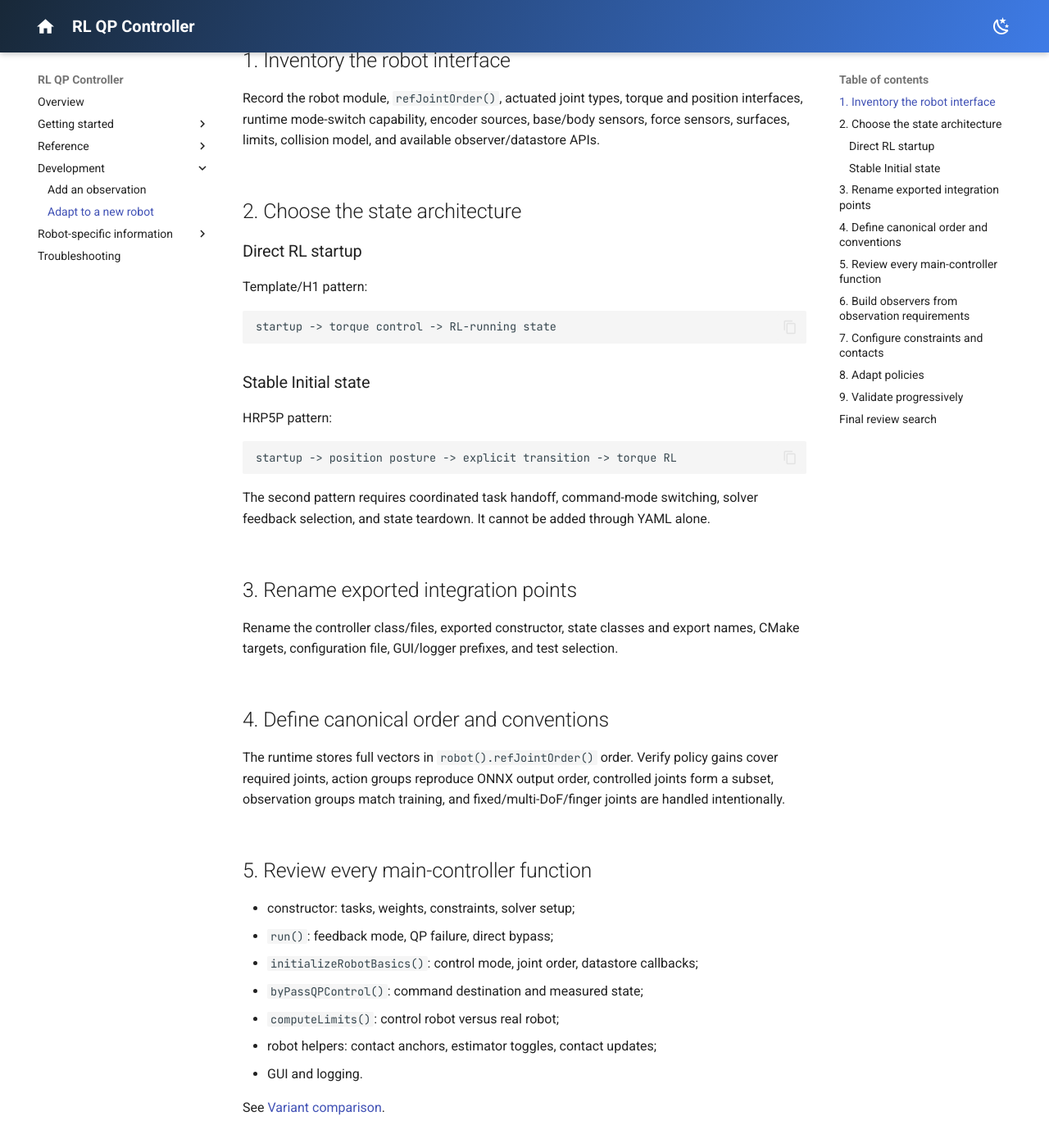
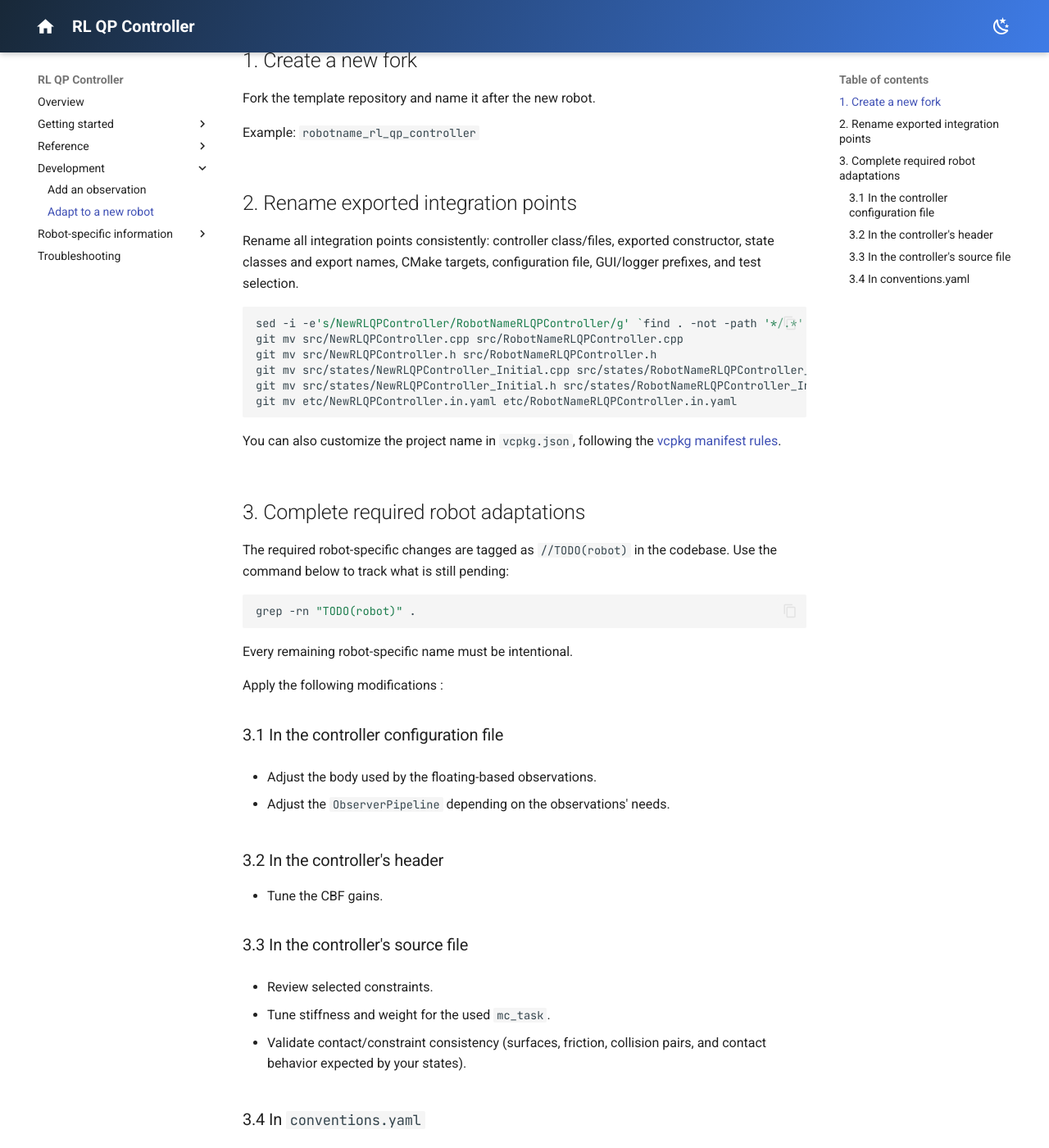
Before and after one commit to Alhuuin/rl-qp-controller.github.io, an MkDocs documentation site: the page built from docs/content/development/adapt-new-robot.md, in a window 1280 px wide and 1400 px high, scrolled down 247 px. Shown: the whole window at 82% size. Built offline with MkDocs 1.6.1 and Material for MkDocs 9.7.7, drawn with Linux system fonts in a browser that asks for light colours; comment, search, counter and statistics services are not loaded; some of the changed text lies outside the part shown.

Commit message:
feat: add new observation/robot done

````diff
--- a/docs/content/development/adapt-new-robot.md
+++ b/docs/content/development/adapt-new-robot.md
@@ -4,82 +4,65 @@ title: Adapt to a new robot
 
 # Adapt to a new robot
 
-Start from the base template. Use H1 and HRP5P as examples of different adaptation strategies, not as layers that must both be reproduced.
+Start from the base template, then apply the robot-specific changes below.
+Existing robot variants are useful references when you need examples of different adaptation strategies.
 
-## 1. Inventory the robot interface
+## 1. Create a new fork
 
-Record the robot module, `refJointOrder()`, actuated joint types, torque and position interfaces, runtime mode-switch capability, encoder sources, base/body sensors, force sensors, surfaces, limits, collision model, and available observer/datastore APIs.
+Fork the template repository and name it after the new robot.
 
-## 2. Choose the state architecture
+Example: `robotname_rl_qp_controller`
 
-### Direct RL startup
+## 2. Rename exported integration points
 
-Template/H1 pattern:
+Rename all integration points consistently: controller class/files, exported constructor, state classes and export names, CMake targets, configuration file, GUI/logger prefixes, and test selection.
 
-```text
-startup -> torque control -> RL-running state
+```bash
+sed -i -e's/NewRLQPController/RobotNameRLQPController/g' `find . -not -path '*/.*' -type f`
+git mv src/NewRLQPController.cpp src/RobotNameRLQPController.cpp
+git mv src/NewRLQPController.h src/RobotNameRLQPController.h
+git mv src/states/NewRLQPController_Initial.cpp src/states/RobotNameRLQPController_Initial.cpp
+git mv src/states/NewRLQPController_Initial.h src/states/RobotNameRLQPController_Initial.h
+git mv etc/NewRLQPController.in.yaml etc/RobotNameRLQPController.in.yaml
 ```
 
-### Stable Initial state
+You can also customize the project name in `vcpkg.json`, following the [vcpkg manifest rules](https://github.com/microsoft/vcpkg/blob/master/docs/users/manifests.md).
 
-HRP5P pattern:
+## 3. Complete required robot adaptations
 
-```text
-startup -> position posture -> explicit transition -> torque RL
-```
-
-The second pattern requires coordinated task handoff, command-mode switching, solver feedback selection, and state teardown. It cannot be added through YAML alone.
-
-## 3. Rename exported integration points
-
-Rename the controller class/files, exported constructor, state classes and export names, CMake targets, configuration file, GUI/logger prefixes, and test selection.
-
-## 4. Define canonical order and conventions
-
-The runtime stores full vectors in `robot().refJointOrder()` order. Verify policy gains cover required joints, action groups reproduce ONNX output order, controlled joints form a subset, observation groups match training, and fixed/multi-DoF/finger joints are handled intentionally.
-
-## 5. Review every main-controller function
-
-- constructor: tasks, weights, constraints, solver setup;
-- `run()`: feedback mode, QP failure, direct bypass;
-- `initializeRobotBasics()`: control mode, joint order, datastore callbacks;
-- `byPassQPControl()`: command destination and measured state;
-- `computeLimits()`: control robot versus real robot;
-- robot helpers: contact anchors, estimator toggles, contact updates;
-- GUI and logging.
-
-See [Variant comparison](../robots/comparison.md).
-
-## 6. Build observers from observation requirements
-
-For every observation identify whether it needs encoders, velocities, multibody state, body sensors, force sensors, command, phase, or previous action. Configure only observers that provide those signals.
-
-## 7. Configure constraints and contacts
-
-Validate collision pairs, surfaces, friction, contact type, compound joints, CBF gains, damping/interaction distances, velocity percentages, and whether contacts are static, state-driven, or force-driven.
-
-## 8. Adapt policies
-
-Replace placeholder joints, gains, default pose, bodies, sensors, and ONNX files. Keep `minimalExample` and `fullExample` as format references or preserve equivalent documentation elsewhere.
-
-## 9. Validate progressively
-
-1. Build and load controller/state libraries.
-2. Verify joint order, bodies, sensors, and observer output.
-3. Load ONNX and validate dimensions.
-4. Plot each observation.
-5. Check action, scale, `q_zero`, and `q_rl`.
-6. Test tasks and QP in simulation.
-7. Test state transitions separately from policy behavior.
-8. Use direct torque bypass only diagnostically.
-9. Move to hardware after validating command and safety interfaces.
-
-## Final review search
+The required robot-specific changes are tagged as `//TODO(robot)` in the codebase.
+Use the command below to track what is still pending:
 
 ```bash
-grep -RIn "TODO(robot)\|TODO(policy)" .
-grep -RIn "H1\|HRP5\|pelvis\|FloatingBase\|LeftFoot\|RightFoot" \
-  src include etc policies
+grep -rn "TODO(robot)" .
 ```
 
 Every remaining robot-specific name must be intentional.
+
+Apply the following modifications :
+
+### 3.1 In the controller configuration file
+
+- Adjust the body used by the floating-based observations.
+
+- Adjust the `ObserverPipeline` depending on the observations' needs.
+
+### 3.2 In the controller's header
+
+- Tune the CBF gains.
+
+### 3.3 In the controller's source file
+
+- Review selected constraints.
+
+- Tune stiffness and weight for the used `mc_task`.
+
+- Validate contact/constraint consistency (surfaces, friction, collision pairs, and contact behavior expected by your states).
+
+### 3.4 In `conventions.yaml`
+
+- Replace placeholder joint names and add your own convention(s).
+
+- Ensure the convention order is exactly the one the policy is waiting for, since runtime vectors and policy-related mappings depend on it.
+
+You should now be able to add your own policies and configure their observations. If any observation is missing by default, please refer to [Add an observation](./add-observation.md).
````
Also changed, not shown: docs/content/development/add-observation.md (+3 -16 lines).
